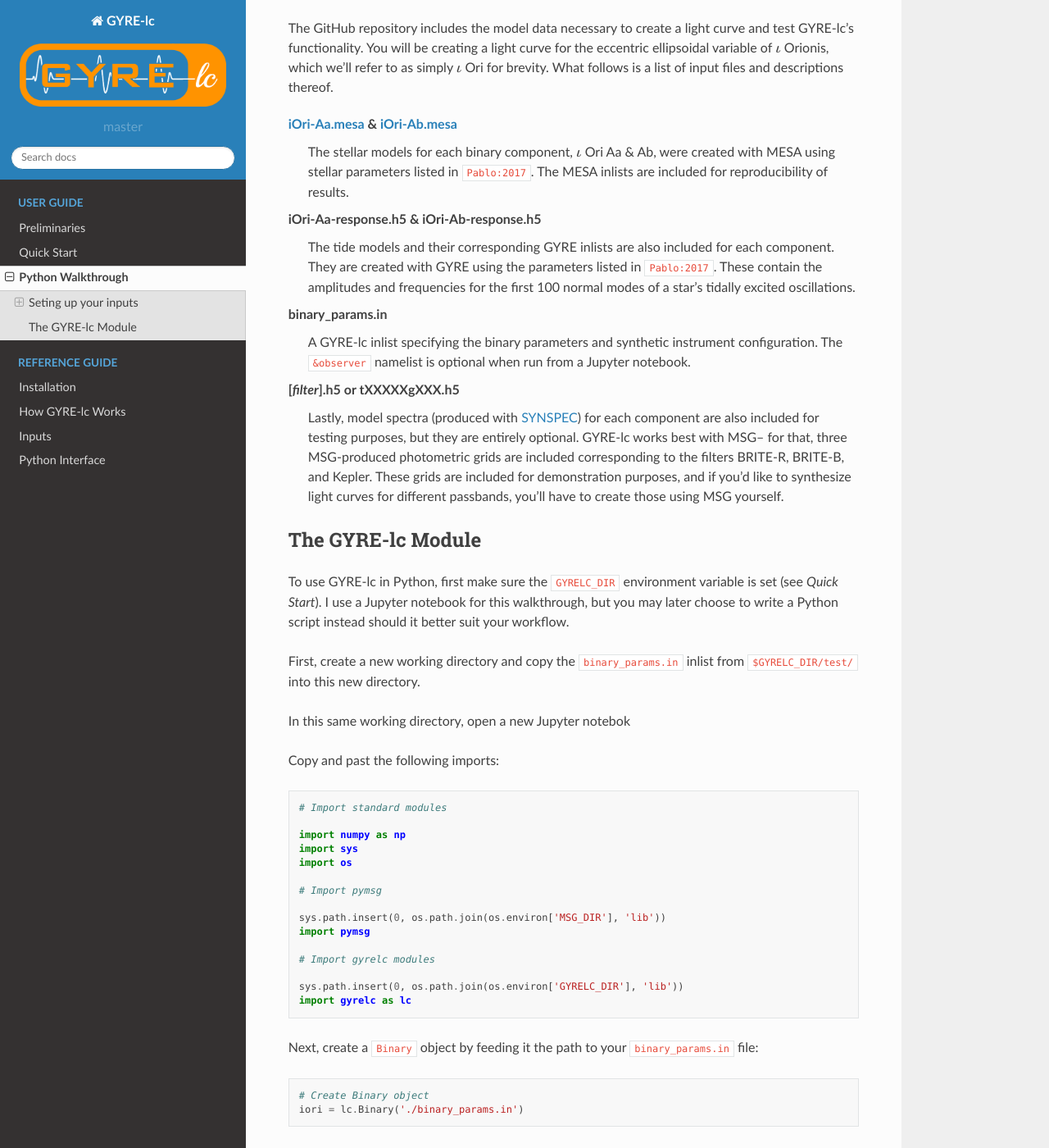
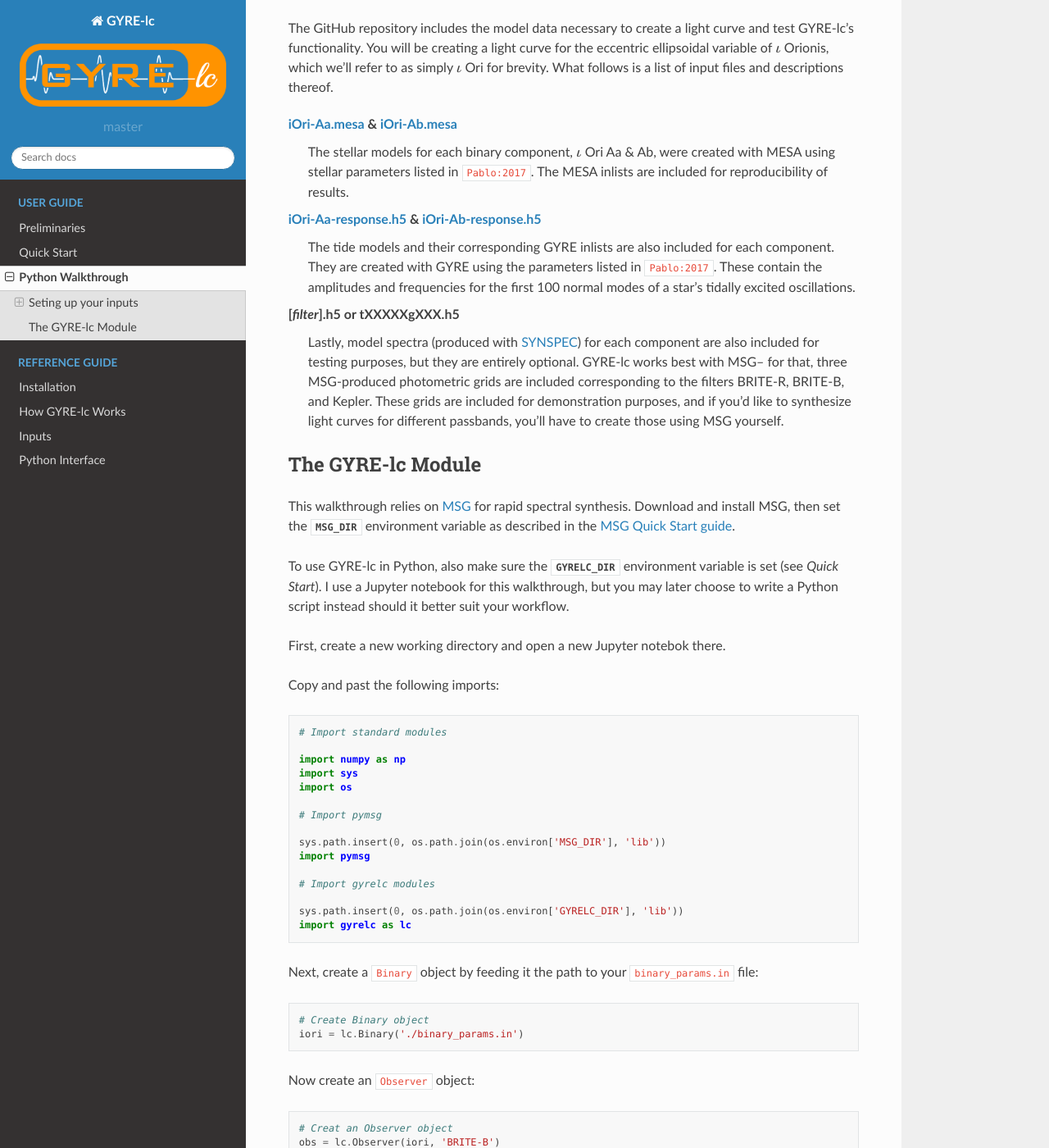
Before and after one commit to aaronesque/gyre-lc, a Sphinx documentation site: the page built from docs/source/user-guide/python-walkthrough.rst, in a window 1280 px wide and 1400 px high, scrolled down 483 px. Shown: the whole window at 82% size. Built offline with Sphinx 7.4.7 and the Read the Docs theme 2.0.0, drawn with Linux system fonts in a browser that asks for light colours; cross-references to code outside the pages are shown as plain code.

Commit message:
fixed python-walkthrough links

```diff
--- a/docs/source/user-guide/python-walkthrough.rst
+++ b/docs/source/user-guide/python-walkthrough.rst
@@ -30,11 +32,8 @@
 `iOri-Aa.mesa`_ & `iOri-Ab.mesa`_
     The stellar models for each binary component, :math:`{\iota}` Ori Aa & Ab, were created with MESA using stellar parameters listed in :ads_citet:`Pablo:2017`. The MESA inlists are included for reproducibility of results.
 
-iOri-Aa-response.h5 & iOri-Ab-response.h5
+`iOri-Aa-response.h5`_ & `iOri-Ab-response.h5`_
     The tide models and their corresponding GYRE inlists are also included for each component. They are created with GYRE using the parameters listed in :ads_citet:`Pablo:2017`. These contain the amplitudes and frequencies for the first 100 normal modes of a star's tidally excited oscillations.
-
-binary_params.in
-    A GYRE-lc inlist specifying the binary parameters and synthetic instrument configuration. The ``&observer`` namelist is optional when run from a Jupyter notebook.
 
 [*filter*].h5 or tXXXXXgXXX.h5
     Lastly, model spectra (produced with `SYNSPEC <http://tlusty.oca.eu/Synspec49/synspec.html>`_) for each component are also included for testing purposes, but they are entirely optional. GYRE-lc works best with MSG-- for that, three MSG-produced photometric grids are included corresponding to the filters BRITE-R, BRITE-B, and Kepler. These grids are included for demonstration purposes, and if you'd like to synthesize light curves for different passbands, you'll have to create those using MSG yourself.
@@ -44,11 +43,11 @@
 The GYRE-lc Module
 ******************************
 
-To use GYRE-lc in Python, first make sure the ``GYRELC_DIR`` environment variable is set (see `Quick Start`). I use a Jupyter notebook for this walkthrough, but you may later choose to write a Python script instead should it better suit your workflow.
+This walkthrough relies on `MSG <http://www.astro.wisc.edu/~townsend/resource/docs/msg/>`_ for rapid spectral synthesis. Download and install MSG, then set the :envvar:`MSG_DIR` environment variable as described in the `MSG Quick Start guide <http://www.astro.wisc.edu/~townsend/resource/docs/msg/user-guide/quick-start.html#quick-start>`_.
 
-First, create a new working directory and copy the ``binary_params.in`` inlist from ``$GYRELC_DIR/test/`` into this new directory.
+To use GYRE-lc in Python, also make sure the :envvar:`GYRELC_DIR` environment variable is set (see `Quick Start`). I use a Jupyter notebook for this walkthrough, but you may later choose to write a Python script instead should it better suit your workflow.
 
-In this same working directory, open a new Jupyter notebok
+First, create a new working directory and open a new Jupyter notebok there.
 
 Copy and past the following imports::
 
```
Also changed, not shown: other parts of docs/source/user-guide/python-walkthrough.rst (+4 -2 lines), 6 other files.
